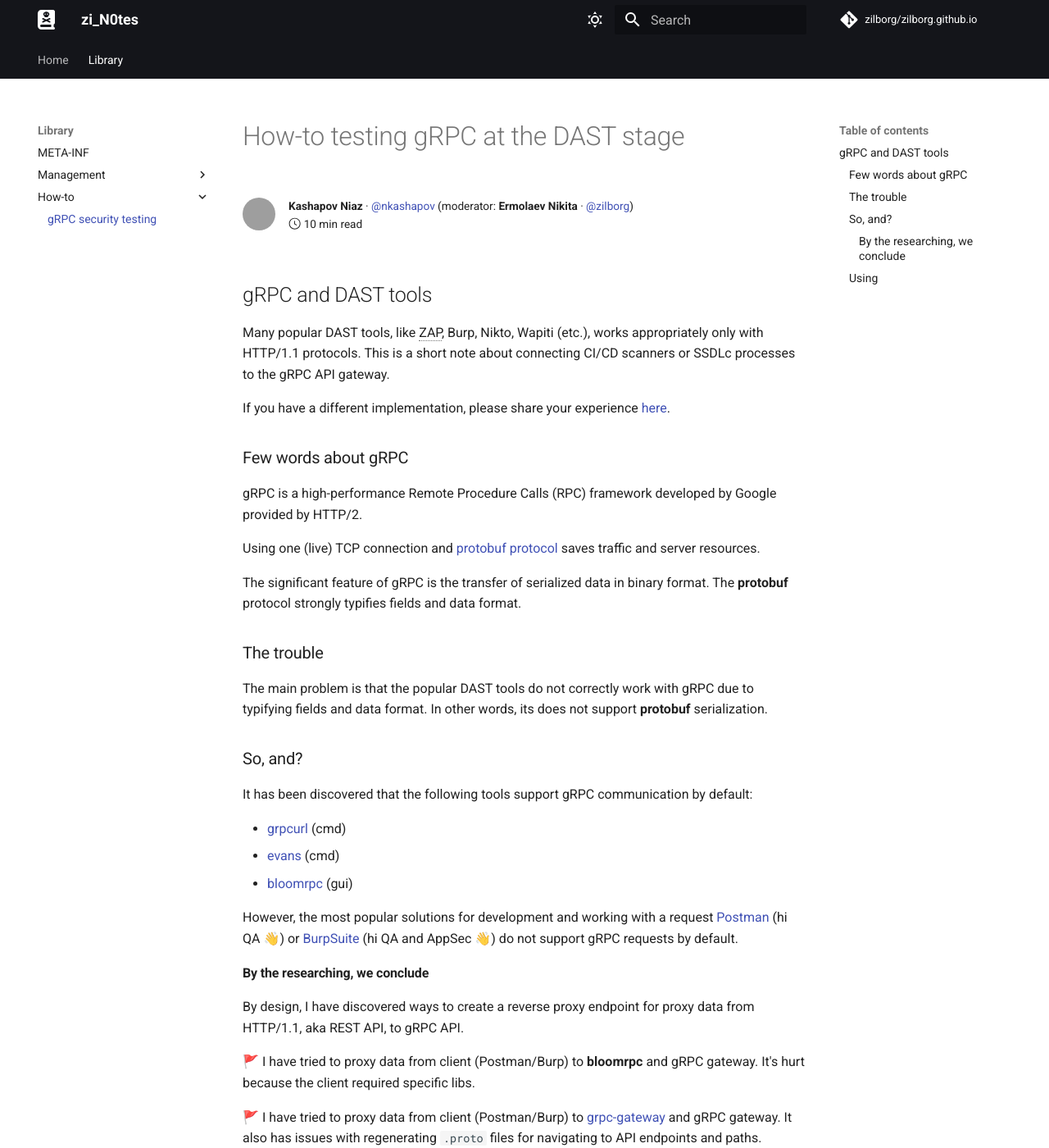
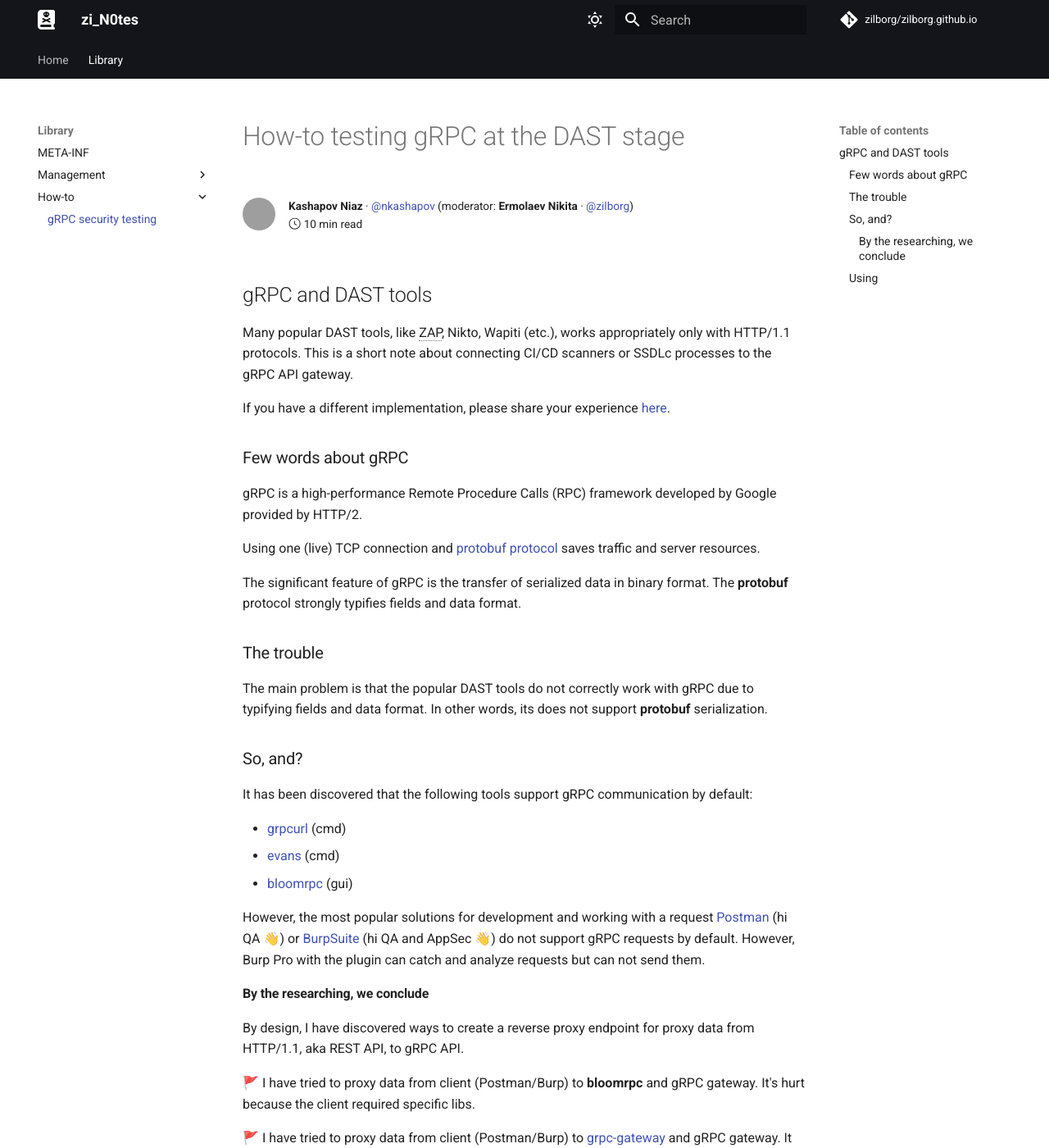
Before and after one commit to Zilborg/zilborg.github.io, an MkDocs documentation site: the page built from docs/library/how-to/grpc_security_testing.md, in a window 1280 px wide and 1400 px high. Shown: the whole window at 82% size. Built offline with MkDocs 1.6.1 and Material for MkDocs 9.7.7, drawn with Linux system fonts in a browser that asks for light colours; comment, search, counter and statistics services are not loaded; grey boxes are pictures that could not be loaded.

Commit message:
fix text

```diff
--- a/docs/library/how-to/grpc_security_testing.md
+++ b/docs/library/how-to/grpc_security_testing.md
@@ -43,7 +43,7 @@
 - [evans](https://github.com/ktr0731/evans) (cmd)
 - [bloomrpc](https://github.com/bloomrpc/bloomrpc) (gui)
 
-However, the most popular solutions for development and working with a request [Postman](https://www.postman.com/product/what-is-postman/) (hi QA 👋) or [BurpSuite](https://portswigger.net/burp) (hi QA and AppSec 👋) do not support gRPC requests by default.
+However, the most popular solutions for development and working with a request [Postman](https://www.postman.com/product/what-is-postman/) (hi QA 👋) or [BurpSuite](https://portswigger.net/burp) (hi QA and AppSec 👋) do not support gRPC requests by default. However, Burp Pro with the plugin can catch and analyze requests but can not send them.
 
 #### By the researching, we conclude
 
```
Also changed, not shown: other parts of docs/library/how-to/grpc_security_testing.md (+1 -1 lines).
